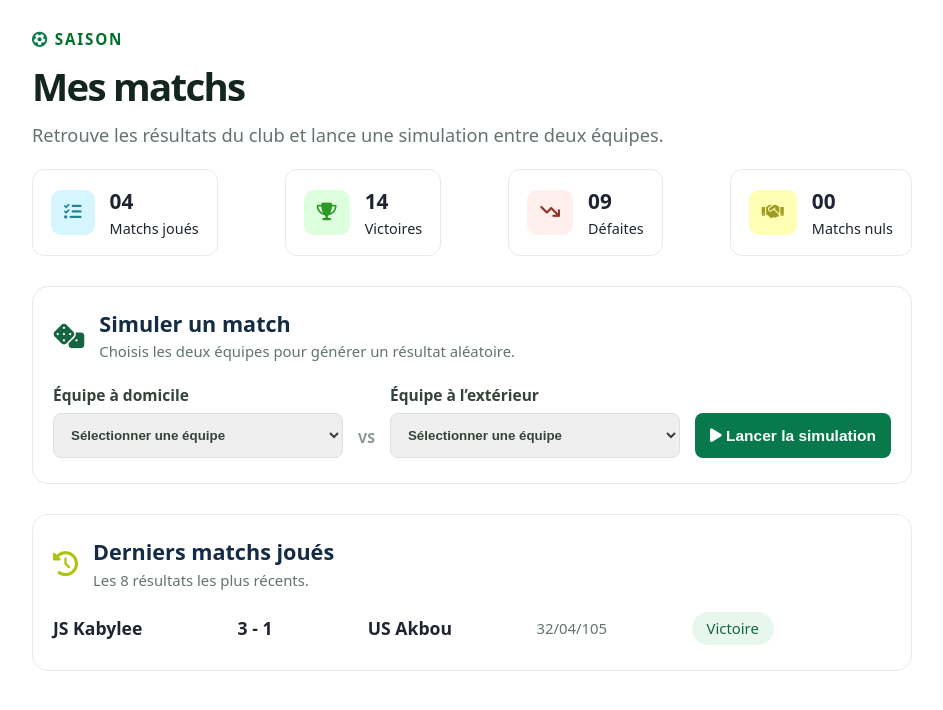
After one commit to yousra57/sport_manager_v1_WEB, a PHP site: template web/app/views/match.php in a window 1280 px wide. The commit adds this page. Shown: the top 710 px of the page, without its empty margins (168-1111 px from the left). Run offline with PHP 8.4, Linux system fonts and the light colour scheme; the template is opened without the code that fills it, so the values that code supplies are empty.

Commit message:
Créer la page Match

```diff
--- a/web/app/views/layout.php
+++ b/web/app/views/layout.php
@@ -3,6 +3,7 @@
 $courante = $_GET['p'] ?? 'public';
 $menu = [
     'home' => ['Accueil', ['home']],
+    'match' => ['Match', ['match']],
     'equipes' => ['Équipes', ['equipes', 'equipe']],
     'joueurs' => ['Joueurs', ['joueurs', 'joueur']],
     'profil' => ['Profil', ['profil']],
--- /dev/null
+++ b/web/app/views/match.php
@@ -0,0 +1,112 @@
+<section class="match-container">
+    <section class="match-head">
+        <p class="eyebrow">
+            <i class="fa-solid fa-futbol"></i>
+            Saison
+        </p>
+        <h1>Mes matchs</h1>
+        <p class="match-intro">Retrouve les résultats du club et lance une simulation entre deux équipes.</p>
+    </section>
+    <section class="match-stats">
+        <article class="match-stat">
+            <span class="match-stat-icon total">
+                <i class="fa-solid fa-list-check"></i>
+            </span>
+            <div>
+                <p class="match-stat-valeu">04</p>
+                <p class="match-stat-title">Matchs joués</p>
+            </div>
+        </article>
+        <article class="match-stat">
+            <span class="match-stat-icon win">
+                <i class="fa-solid fa-trophy"></i>
+            </span>
+            <div>
+                <p class="match-stat-valeu">14</p>
+                <p class="match-stat-title">Victoires</p>
+            </div>
+        </article>
+        <article class="match-stat">
+            <span class="match-stat-icon defeat">
+                <i class="fa-solid fa-arrow-trend-down"></i>
+            </span>
+            <div>
+                <p class="match-stat-valeu">09</p>
+                <p class="match-stat-title">Défaites</p>
+            </div>
+        </article>
+        <article class="match-stat">
+            <span class="match-stat-icon null">
+                <i class="fa-solid fa-handshake"></i>
+            </span>
+            <div>
+                <p class="match-stat-valeu">00</p>
+                <p class="match-stat-title">Matchs nuls</p>
+            </div>
+        </article>
+    </section>
+    <section class="match-panel simulator-panel">
+        <div class="match-panel-head">
+            <span class="match-panel-icon">
+                <i class="fa-solid fa-dice"></i>
+            </span>
+            <div>
+                <h2>Simuler un match</h2>
+                <p>Choisis les deux équipes pour générer un résultat aléatoire.</p>
+            </div>
+        </div>
+        <form action="#" class="match-form">
+            <!-- <div> -->
+                <label for="equipe_domicile">
+                    Équipe à domicile
+                    <select name="equipe_domicile" id="equipe_domicile">
+                        <option value="">Sélectionner une équipe</option>
+                    </select>
+                </label>
+            <!-- </div> -->
+            <span class="match-versus">VS</span>
+            <!-- <div> -->
+                <label for="equipe_exterieure">
+                    Équipe à l’extérieur
+                    <select name="equipe_exterieure" id="equipe_exterieure">
+                        <option value="">Sélectionner une équipe</option>
+                    </select>
+                </label>
+            <!-- </div> -->
+            <button type="submit" class="match-submit">
+                <i class="fa-solid fa-play"></i>
+                Lancer la simulation
+            </button>
+        </form>
+        <!-- <?php if ($simulation): ?>
+            <div class="match-result" role="status">
+                <span><?= e($simulation['domicile']) ?></span>
+                <strong><?= (int) $simulation['score_dom'] ?> – <?= (int) $simulation['score_ext'] ?></strong>
+                <span><?= e($simulation['exterieur']) ?></span>
+                <small>Résultat enregistré dans les derniers matchs.</small>
+            </div>
+        <?php endif; ?> -->
+    </section>
+    <section class="match-panel">
+        <div class="match-panel-head">
+            <span class="match-panel-icon history">
+                <i class="fa-solid fa-clock-rotate-left"></i>
+            </span>
+            <div>
+                <h2>Derniers matchs joués</h2>
+                <p>Les 8 résultats les plus récents.</p>
+            </div>
+        </div>
+        <div class="match-list">
+            <article class="match-row">
+                <div class="match-team">
+                    <span>JS Kabylee</span>
+                    <span>3 - 1</span>
+                    <span>US Akbou</span>
+                </div>
+                <time datetime="#">32/04/105</time>
+                <span class="match-badge">Victoire</span>
+            </article>
+        </div>
+    </section>
+</section>
--- a/web/public/css/style.css
+++ b/web/public/css/style.css
@@ -412,7 +412,7 @@ form .auth-link{
     background: #eaffead5;
 }
 
-.dashboard-hero .eyebrow{
+.dashboard-hero .eyebrow, .match-head .eyebrow{
     font-weight: 800;
     text-transform: uppercase;
     font-size: .95rem;
@@ -421,16 +421,16 @@ form .auth-link{
     margin: 0;
 }
 
-.dashboard-hero h1{
+.dashboard-hero h1, .match-head h1{
     color: #14251d;
     font-size: 2.4rem;
     letter-spacing: -.045em;
-    margin: 10px 0;
+    margin: 5px 0;
 }
 
-.dashboard-description{
+.dashboard-description, .match-intro{
     font-weight: 400;
-    font-size: 1.3rem;
+    font-size: 1.14rem;
     color: #65736b;
     margin: 0 0 20px;
 }
@@ -773,6 +773,171 @@ form .auth-link{
     border-color: #f1b7b3;
 }
 
+/* -------------------- page matchs --------------------------- */
+.match-stats{
+    display: flex;
+    justify-content: space-between;
+    gap: 20px;
+}
+
+.match-stats, .simulator-panel{
+    margin-bottom: 30px;
+}
+
+.match-stat{
+    display: flex;
+    align-items: center;
+    gap: 15px;
+    border: 1px solid #e5ece7;
+    border-radius: 12px;
+    padding: 15px 18px;
+}
+.match-stat-icon{
+    background-color: #0b8d59;
+    padding: 10px 13px;
+    border-radius: 10px;
+}
+.match-stat-icon i{
+    font-size: 1.1rem;
+}
+.match-stat div p{
+    margin: 0;
+}
+.match-stat-valeu{
+    font-size: 1.3rem;
+    font-weight: 700;
+    padding-bottom: 0;
+}
+.match-stat-title{
+    font-size: .9rem;
+}
+.match-stat-icon.total{
+    background-color: #d6f6ff;
+    color: #238291;
+}
+.match-stat-icon.win{
+    background-color: #ddffdd;
+    color: #2d9728;
+}
+.match-stat-icon.defeat{
+    background-color: #fff0ed;
+    color: #97322d;
+}
+.match-stat-icon.null{
+    background-color: #feffb2;
+    color: #9c9c20;
+}
+
+.match-panel{
+    border: 1px solid #e5ece7;
+    border-radius: 16px;
+    background-color: white;
+    padding: 20px;
+    padding-bottom: 25px;
+}
+
+.match-panel-head{
+    display: flex;
+    align-items: center;
+    gap: 15px;
+    margin-bottom: 20px;
+}
+.match-panel-icon{
+    font-size: 25px;
+    color: #176443;
+}
+.match-panel-icon.history{
+    font-size: 25px;
+    color: #adc50e;
+}
+.match-panel-head h2{
+    margin: 0;
+    color: #142b45;
+    font-size: 1.35rem;
+    font-weight: 700;
+}
+.match-panel-head p{
+    margin: 0;
+    font-size: .93rem;
+    color: #65736b;
+}
+
+.match-form{
+    display: grid;
+    grid-template-columns: 1fr auto 1fr auto;
+    gap: 15px;
+    align-items: end;
+}
+.match-form label{
+    display: flex;
+    flex-direction: column;
+    gap: 6px;
+    font-size: .97rem;
+    font-weight: 600;
+    color: #36433b;
+}
+
+.match-form select{
+    border: 1px solid #d9e2dc;
+    border-radius: 8px;
+    padding: 10px 13px;
+    font-weight: 600;
+    color: #36433b;
+    width: 100%;
+    min-height: 45px;
+}
+.match-versus{
+    padding-bottom: 10px;
+    font-size: .88rem;
+    font-weight: 700;
+    color: #89948d;
+}
+.match-submit{
+    padding: 10px 15px;
+    min-height: 45px;
+    font-weight: 700;
+    font-size: .97rem;
+    background-color: #08794b;
+    color: white;
+    border: 0;
+    border-radius: 8px;
+}
+
+.match-row{
+    display: grid;
+    grid-template-columns: 2fr 1fr 1fr;
+    gap: 20px;
+    align-items: center;
+}
+.match-team{
+    display: flex;
+    justify-content: space-between;
+    align-items: center;
+    gap: 10px;
+}
+.match-team span{
+    font-size: 1.1rem;
+    font-weight: 700;
+}
+.match-row time{
+    font-size: .93rem;
+    color: #65736b;
+    font-weight: 400;
+}
+.match-row .match-badge{
+    justify-self: start;
+    background-color: #e8f7ee;
+    border-radius: 99px;
+    padding: 5px 15px;
+    font-weight: 500;
+    font-size: .93rem;
+    color: #176443;
+}
+
+.match-badge, .match-row time{
+    justify-self: center;
+}
+
 @media (max-width: 600px) {
     table { display: block; overflow-x: auto; white-space: nowrap; }
     .infos { grid-template-columns: 1fr; gap: 0; }
--- a/web/public/index.php
+++ b/web/public/index.php
@@ -15,6 +15,9 @@ switch ($page) {
         break;
     case 'profil':
         render('profil', ['titre' => 'Profil']);
+        break;
+    case 'match':
+        render('match', ['titre' => 'Matchs']);
         break;
     case 'equipes':
         (new EquipeController())->index();
```
